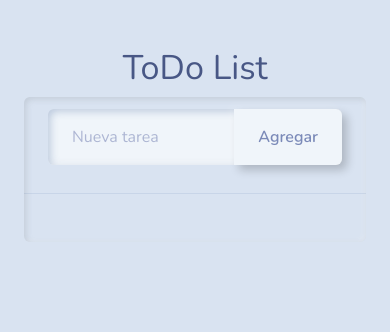
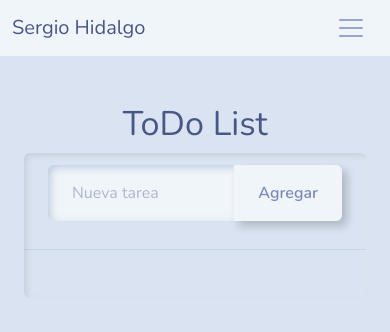
Before and after one commit to Sergio20-8/ToDo-List, a plain HTML site: page index.html in a window 390 px wide. Drawn offline with nearby package versions, Linux system fonts and the light colour scheme.

Commit message:
second commit

```diff
--- a/index.html
+++ b/index.html
@@ -29,6 +29,14 @@
     </style>
 </head>
 <body>
+    <nav class="navbar navbar-expand-lg bg-light" data-bs-theme="light">
+        <div class="container-fluid">
+          <a class="navbar-brand" href="#">Sergio Hidalgo</a>
+          <button class="navbar-toggler" type="button" data-bs-toggle="collapse" data-bs-target="#navbarColor03" aria-controls="navbarColor03" aria-expanded="false" aria-label="Toggle navigation">
+            <span class="navbar-toggler-icon"></span>
+          </button>
+        </div>
+    </nav>
     <main class="container p-4">
         <h1 class="display-4 text-center title mt-4">ToDo List</h1>
         <div class="row">
```
